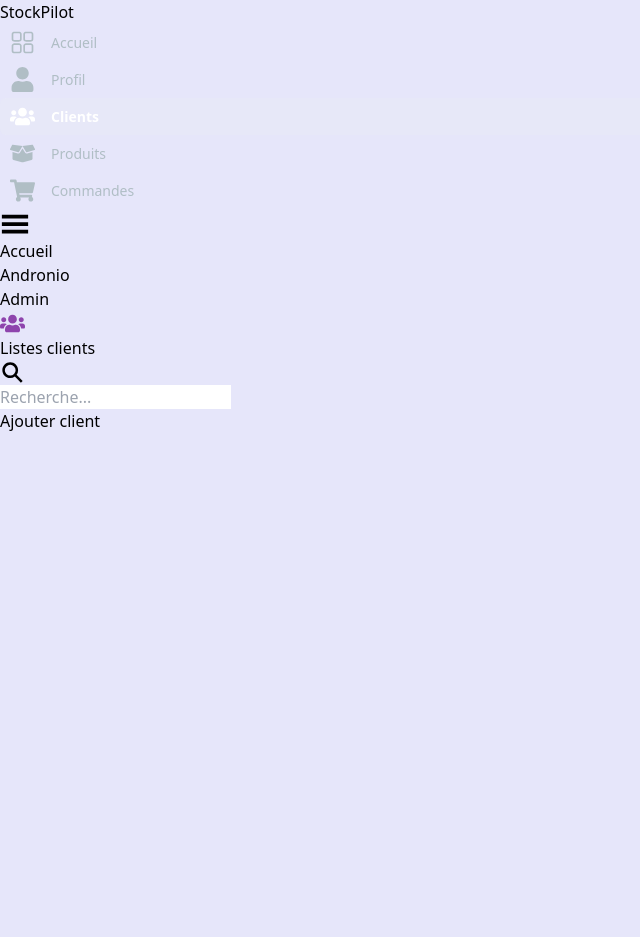
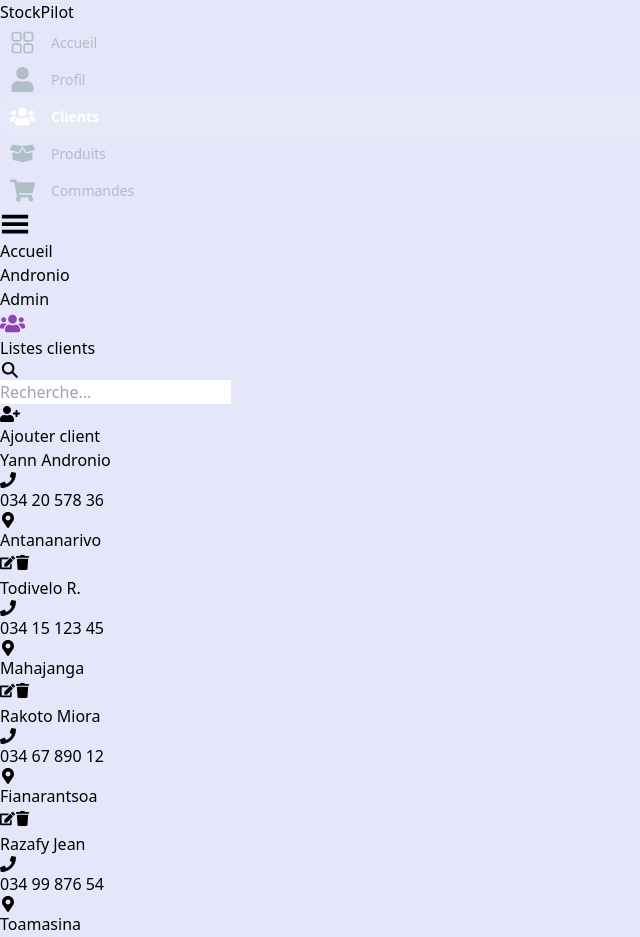
Before and after one commit to yann-andronio/StockPilot, a React (Vite) app in the folder frontend/: page /clients in a window 1280 px wide. Shown: the top 937 px of the page, without its empty margins (0-640 px from the left). Before the commit the page ends 800 px from the top, so only its background shows below. Built offline with nearby package versions, Linux system fonts and the light colour scheme.

Commit message:
la barre de recherche marche correctement et installation de framer motion

```diff
--- a/frontend/package.json
+++ b/frontend/package.json
@@ -13,6 +13,7 @@
     "@hookform/resolvers": "^3.9.1",
     "@reduxjs/toolkit": "^2.4.0",
     "axios": "^1.7.9",
+    "framer-motion": "^11.13.1",
     "json-server": "^1.0.0-beta.3",
     "react": "^18.3.1",
     "react-auth-kit": "^3.1.3",
--- /dev/null
+++ b/frontend/src/components/cardclients/Cardclients.tsx
@@ -0,0 +1,67 @@
+import { Fragment, useEffect, useState } from "react";
+import { FaPhone, FaMapMarkerAlt, FaEdit, FaTrash } from "react-icons/fa";
+
+const Cardclients: React.FC<{ searchClients: string }> = ({
+  searchClients,
+}) => {
+  const [users] = useState([
+    { name: "Yann Andronio", phone: "034 20 578 36", address: "Antananarivo" },
+    { name: "Todivelo R.", phone: "034 15 123 45", address: "Mahajanga" },
+    { name: "Rakoto Miora", phone: "034 67 890 12", address: "Fianarantsoa" },
+    { name: "Razafy Jean", phone: "034 99 876 54", address: "Toamasina" },
+    { name: "Andrianina Tiana", phone: "034 11 234 56", address: "Toliara" },
+    { name: "Ranaivo Hery", phone: "034 77 543 21", address: "Antsirabe" },
+  ]);
+
+  const [filteredUsers, setFilteredUsers] = useState(users);
+
+  useEffect(() => {
+    const result = users.filter(
+      (user) => user.name.toLowerCase().includes(searchClients.toLowerCase())
+      // || user.phone.toLowerCase().includes(searchClients.toLowerCase())
+    );
+    setFilteredUsers(searchClients === "" ? [...users] : [...result]);
+    //  setFilteredUsers(searchClients === "" ? users : result);
+  }, [searchClients, users]);
+
+  return (
+    <Fragment>
+      <div className="cardsearch grid grid-cols-1 sm:grid-cols-2 lg:grid-cols-3 gap-6 px-4 py-6">
+        {filteredUsers.length === 0 ? (
+          <div className="text-center text-gray-500 col-span-full">
+            Aucun utilisateur trouvé
+          </div>
+        ) : (
+          filteredUsers.map((user, index) => (
+            <div
+              key={index}
+              className="card bg-white shadow-md rounded-lg p-6 flex flex-col gap-4"
+            >
+              <h2 className="text-lg font-semibold text-gray-800">
+                {user.name}
+              </h2>
+              <div className="flex items-center gap-2 text-gray-600">
+                <FaPhone className="text-blue-500" />
+                <span>{user.phone}</span>
+              </div>
+              <div className="flex items-center gap-2 text-gray-600">
+                <FaMapMarkerAlt className="text-green-500" />
+                <span>{user.address}</span>
+              </div>
+              <div className="flex gap-4 mt-auto">
+                <button className="p-2 text-white bg-blue-500 rounded-lg hover:bg-blue-600 transition duration-300">
+                  <FaEdit size={15} />
+                </button>
+                <button className="p-2 text-white bg-red-500 rounded-lg hover:bg-red-600 transition duration-300">
+                  <FaTrash size={15} />
+                </button>
+              </div>
+            </div>
+          ))
+        )}
+      </div>
+    </Fragment>
+  );
+};
+
+export default Cardclients;
--- a/frontend/src/components/rigthclients/Rigthclients.tsx
+++ b/frontend/src/components/rigthclients/Rigthclients.tsx
@@ -1,15 +1,27 @@
 import { Fragment } from "react/jsx-runtime";
 import Navbar from "../navbar/Navbar";
 import Searchlistclients from "../searrchlistclients/Searchlistclients";
+import Cardclients from "../cardclients/Cardclients";
+import { useState } from "react";
 
 const Rigthclients: React.FC = () => {
+  const [searchClients, setSearchClients] = useState("");
+
+  const handleSearchClients = (dataclients: string) => {
+    setSearchClients(dataclients);
+  };
+
   return (
     <Fragment>
       <div className="navbar w-full">
         <Navbar />
       </div>
-      <main className="p-8">
-        <Searchlistclients/>
+      <main className="p-12">
+        <Searchlistclients onSearch={handleSearchClients} />
+
+        <div className="cardclient mt-8">
+          <Cardclients searchClients={searchClients} />
+        </div>
       </main>
     </Fragment>
   );
--- a/frontend/src/components/searrchlistclients/Searchlistclients.tsx
+++ b/frontend/src/components/searrchlistclients/Searchlistclients.tsx
@@ -1,29 +1,38 @@
-import { Fragment } from "react/jsx-runtime";
-import { FaUsers } from "react-icons/fa";
+import { Fragment } from "react";
+import { FaUserPlus, FaUsers } from "react-icons/fa";
 import { IoSearchSharp } from "react-icons/io5";
 
-const Searchlistclients: React.FC = () => {
+const Searchlistclients: React.FC<{ onSearch: (searchClients: string) => void }> = ({ onSearch }) => {
+
+  const handleSearchChange = (event: React.ChangeEvent<HTMLInputElement>) => {
+    onSearch(event.target.value);
+  };
+
   return (
     <Fragment>
-      <div className="boxparents bg-white w-full rounded-sm flex justify-between     px-3 py-3">
-        <div className="boxlogoandname flex  gap-4 items-center">
-          <div className="logo p-2 rounded-md bg-[#E6E6FA] ">
+      <div className="boxparents bg-white w-full rounded-lg flex flex-col sm:flex-row sm:justify-between gap-4 sm:gap-0 px-4 py-2 shadow-md">
+        <div className="boxlogoandname flex gap-4 items-center">
+          <div className="logo p-3 rounded-md bg-[#E6E6FA] flex items-center justify-center">
             <FaUsers size={25} color="#8E44AD" />
           </div>
-          <h1 className="text-xl font-normal">Listes clients</h1>
+          <h1 className="text-lg sm:text-xl font-semibold text-gray-800">
+            Listes clients
+          </h1>
         </div>
 
-        <div className="searchandadd flex gap-5 justify-center rounded-md items-center ">
-          <div className="search flex gap-4 p-2 bg-[#E6E6FA] ">
-            <IoSearchSharp size={25} />
+        <div className="searchandadd flex flex-col sm:flex-row gap-4 sm:gap-6 items-center w-full sm:w-auto">
+          <div className="search flex items-center gap-2 px-3 py-2 bg-[#E6E6FA] rounded-lg w-full sm:w-auto">
+            <IoSearchSharp size={20} className="text-gray-600" />
             <input
               type="text"
               placeholder="Recherche..."
-              className="focus:outline-none   bg-[#E6E6FA]"
+              className="bg-[#E6E6FA] focus:outline-none text-gray-700 w-full sm:w-auto"
+              onChange={handleSearchChange}
             />
           </div>
 
-          <button className="text-white px-10 py-2 rounded-md bg-[#8E44AD]">
+          <button className="text-white bg-[#8E44AD] px-6 py-2 rounded-lg w-full sm:w-auto text-center font-medium flex items-center gap-2 hover:bg-[#732d91] transition duration-300">
+            <FaUserPlus size={20} />
             Ajouter client
           </button>
         </div>
```
Also changed, not shown: 1 other file (tests, documents, lock files or other folders).
